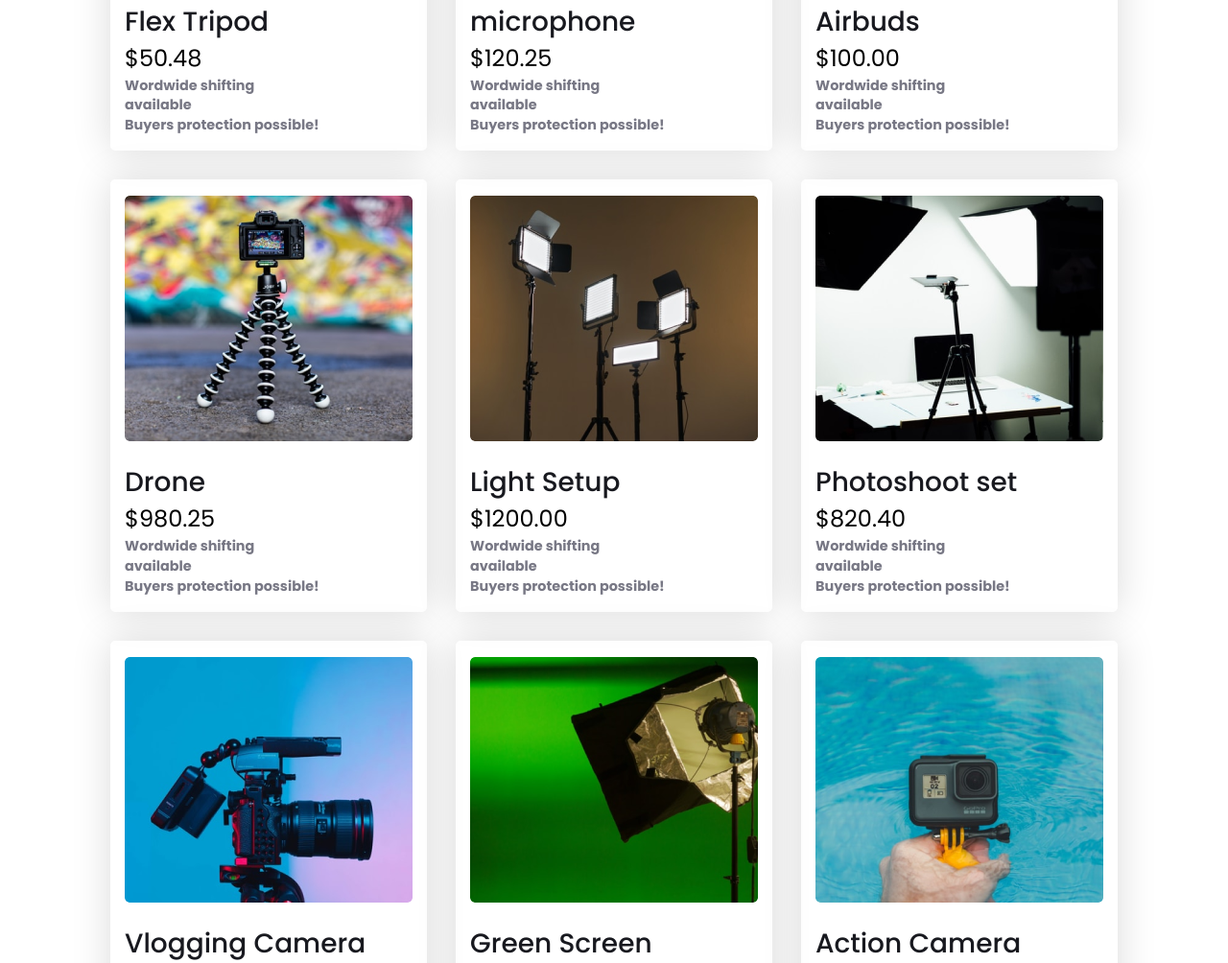
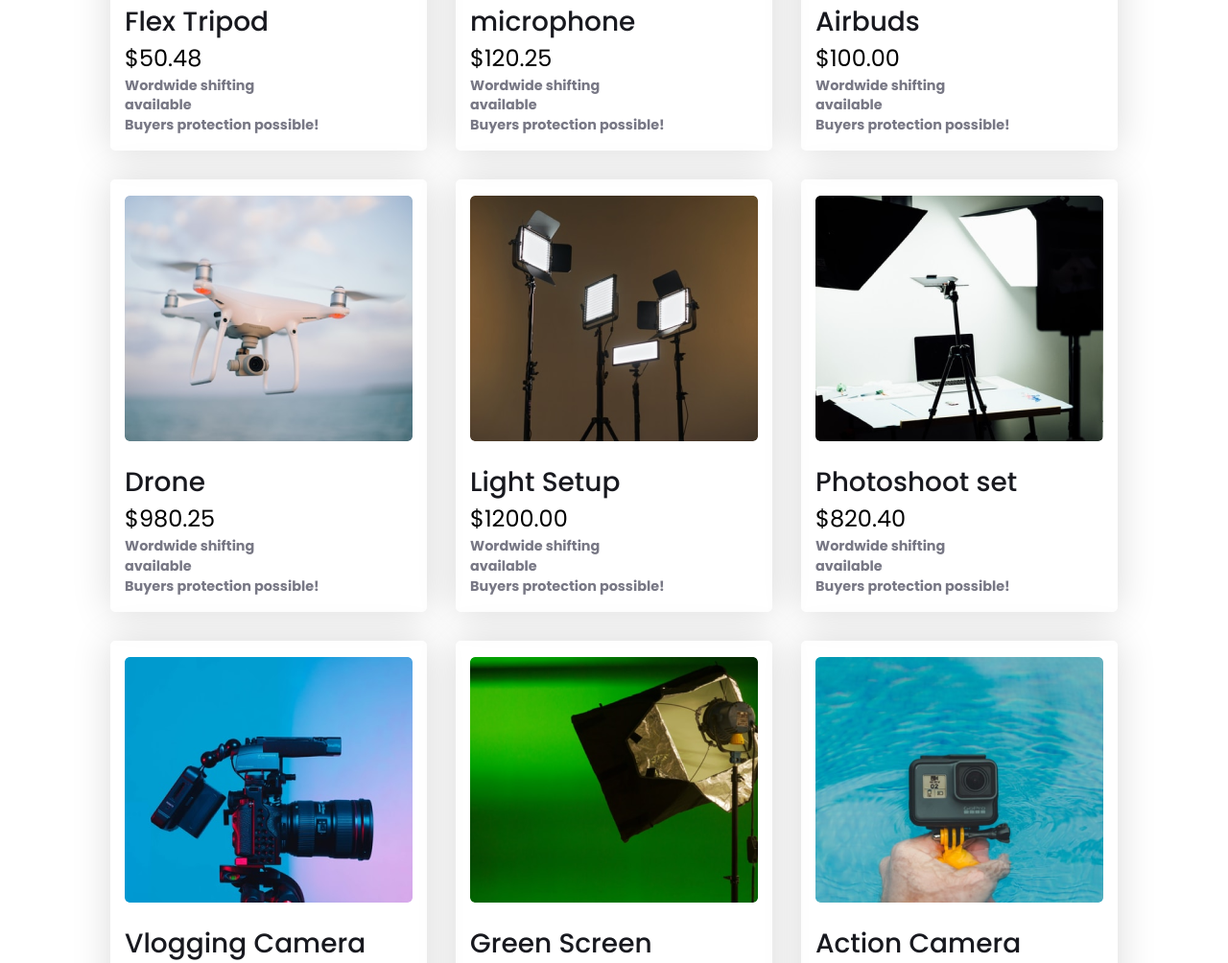
Before and after one commit to arafathossenapon/Influercer-Gear, a plain HTML site: page index.html in a window 1280 px wide. Shown: the part 1355-2359 px from the top of the page at 96% size. Drawn offline with Linux system fonts and the light colour scheme.

Commit message:
missing drone picture added

```diff
--- a/index.html
+++ b/index.html
@@ -83,7 +83,7 @@
 
                 </div>
                 <div class="cart">
-                    <img src="images/tripod.png" alt="">
+                    <img src="images/drone.png" alt="">
                     <h4 class="title">Drone</h4>
                     <h4 class="price">$980.25</h4>
                     <p>Wordwide shifting<br>available<br>Buyers protection possible!</p>
```
